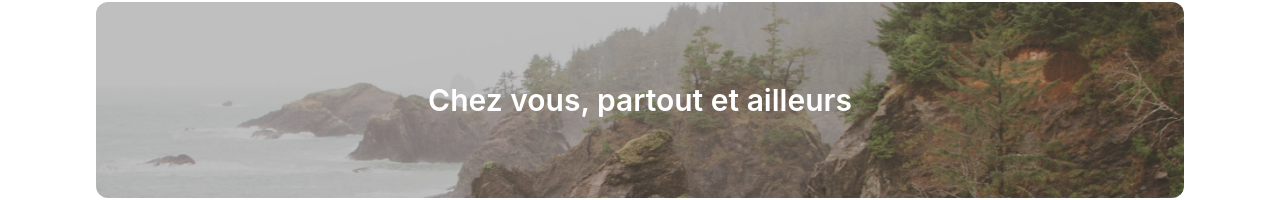
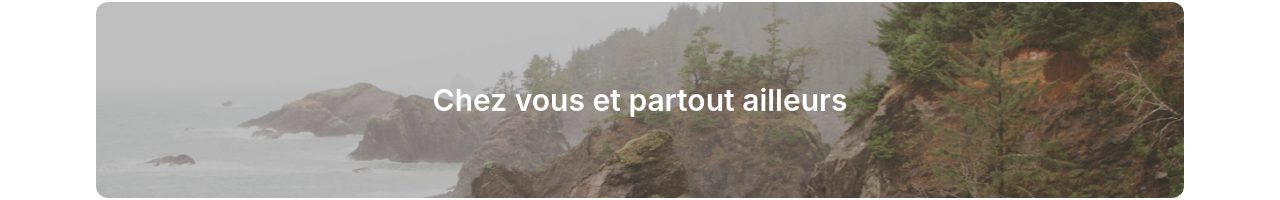
Before and after one commit to iamRomeo-dev/RomeoBrilland_11_02-11-2021, a React (Create React App) app: page / in a window 1280 px wide. Shown: the part 134-334 px from the top of the page. Built offline with nearby package versions, Linux system fonts and the light colour scheme.

Commit message:
:sparkles: Make functional the banner title

```diff
--- a/src/Banner.js
+++ b/src/Banner.js
@@ -3,6 +3,7 @@ import bannerImg from "./images/banner.png";
 
 class Banner extends Component {
   render() {
+    const { title } = this.props;
     return (
       <div className="relative">
         <img
@@ -12,7 +13,7 @@ class Banner extends Component {
         />
         {/* left: 50%, transform: translateX(-50%), top: 50%, transform: translateY(-50%) */}
         <h2 className="absolute left-1/2 transform -translate-x-1/2 top-1/2 -translate-y-1/2 text-white text-small md:text-3xl font-semibold">
-          Chez vous, partout et ailleurs
+          {title}
         </h2>
       </div>
     );
--- a/src/Home.js
+++ b/src/Home.js
@@ -6,7 +6,7 @@ class Home extends Component {
   render() {
     return (
       <div>
-        <Banner />
+        <Banner title={"Chez vous et partout ailleurs"} />
         <Grid />
       </div>
     );
```
